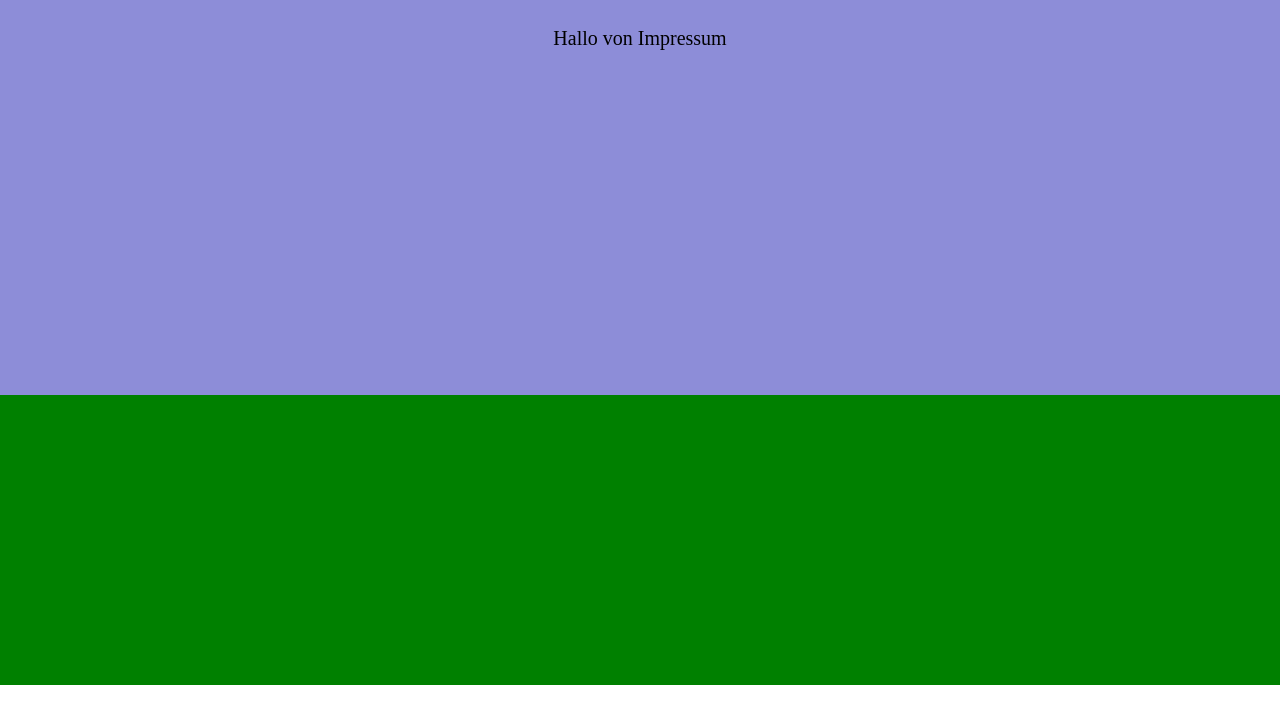
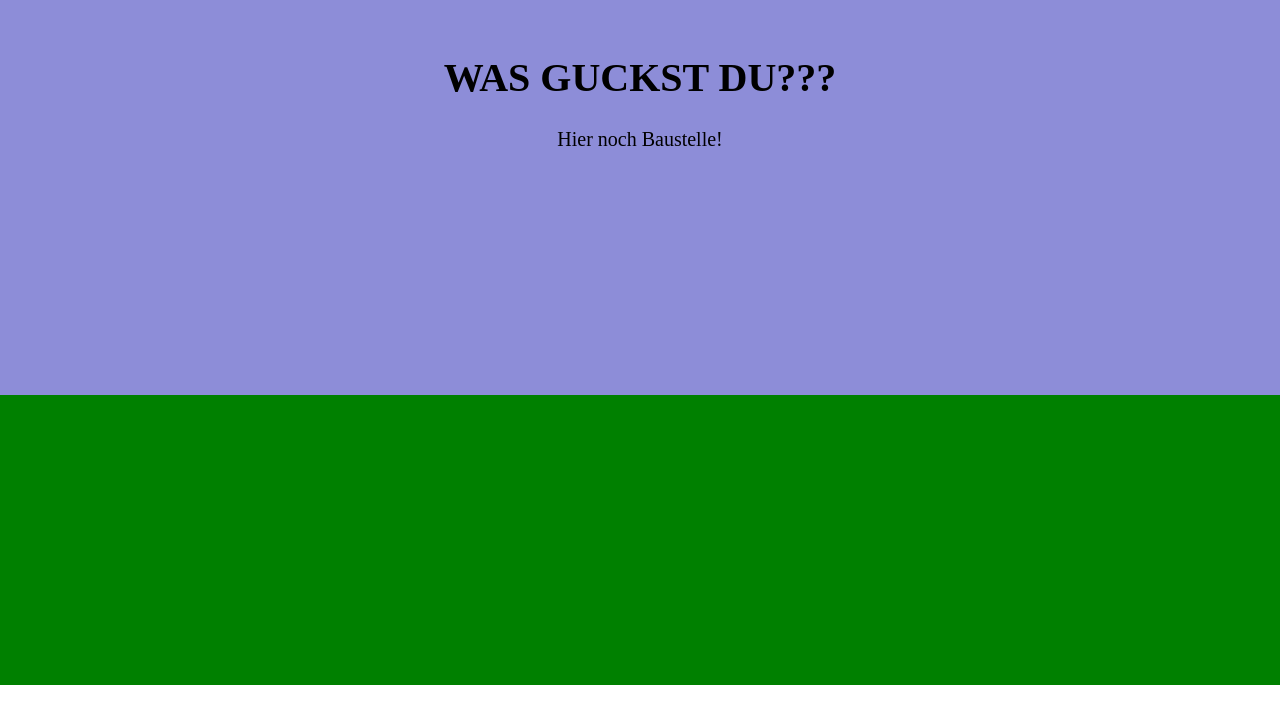
Before and after one commit to Marcus622/Project_wimbach, a plain HTML site: page impressum.html in a window 1280 px wide. Shown: the part 65-788 px from the top of the page. Drawn offline with Linux system fonts and the light colour scheme.

Commit message:
Update impressum.html

```diff
--- a/impressum.html
+++ b/impressum.html
@@ -26,7 +26,7 @@
       <div class="navArea navAreaThree"></div>
     </div>
     <div class="contentContainer">
-      <div class="impressumText">Hallo von Impressum</div>
+      <div class="impressumText"><h1>WAS GUCKST DU???</h1>Hier noch Baustelle!</div>
     </div>
     <div class="footerContainer"></div>
   </body>
```
